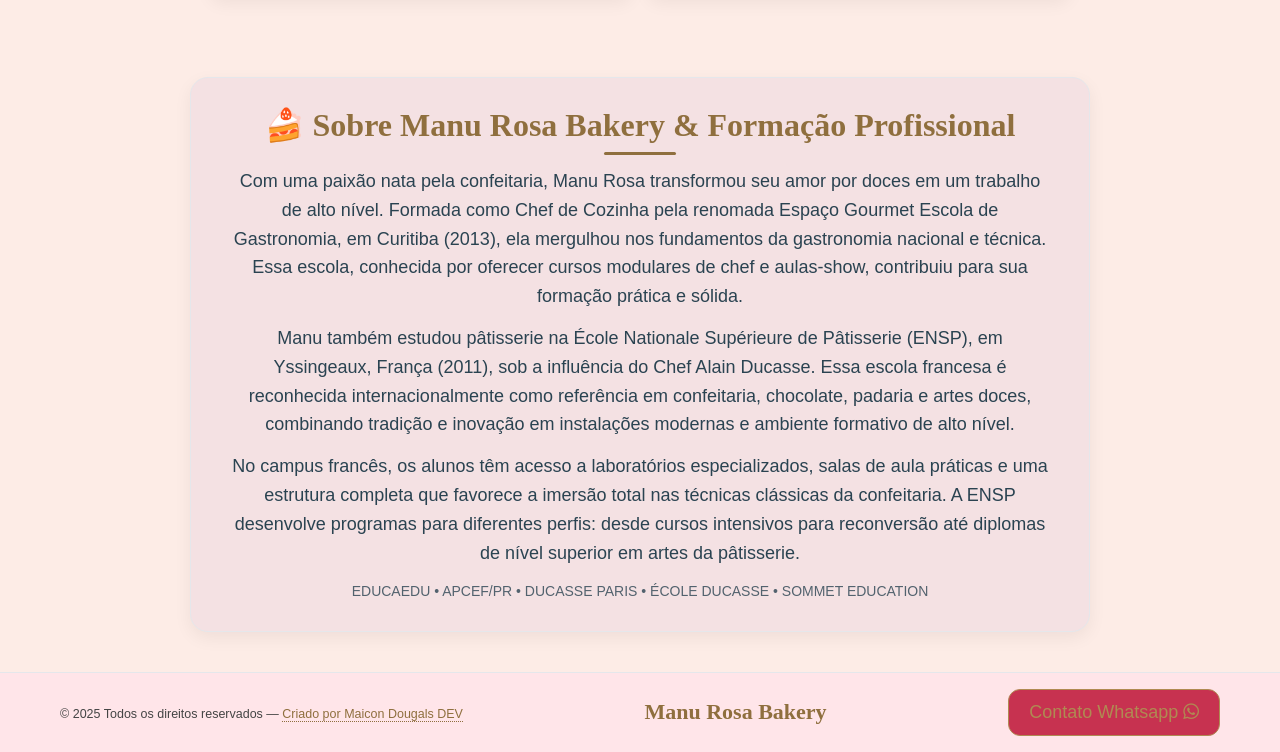
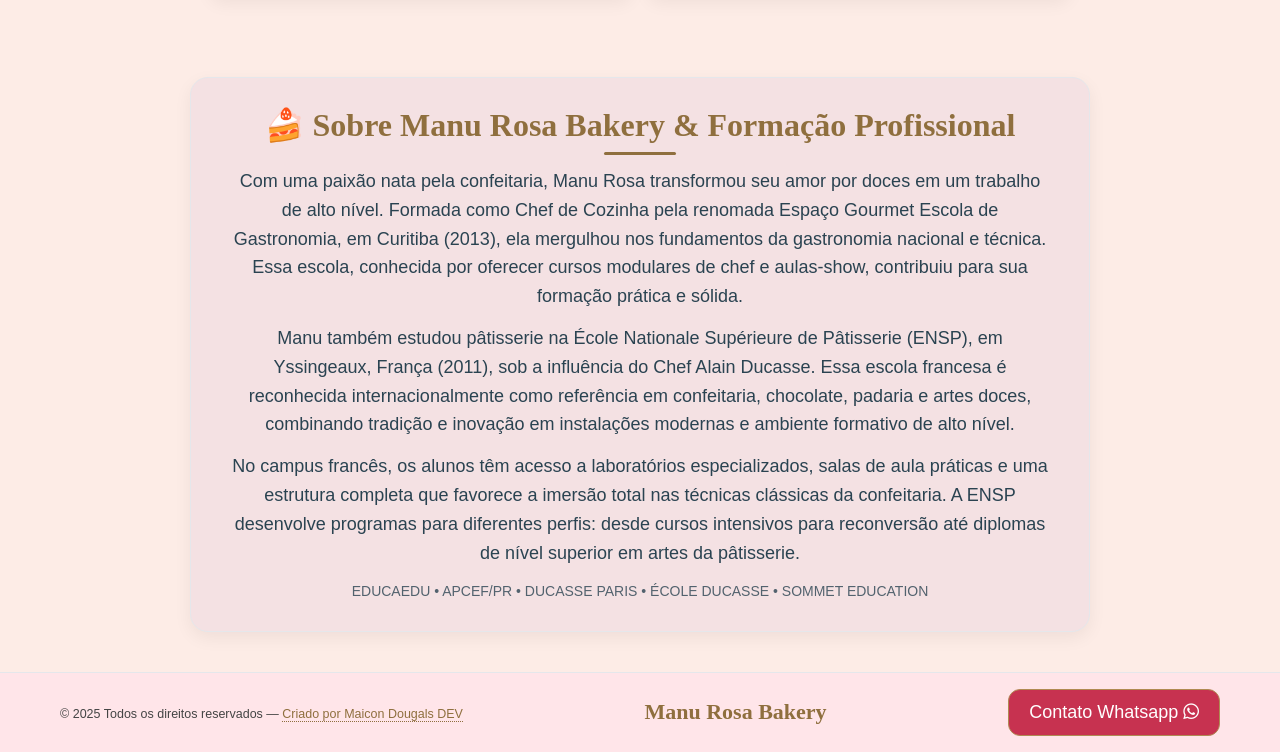
Before and after one commit to maicon-oliveira-dev/Manu-Rosa-Bakery, a plain HTML site: page index.html in a window 1280 px wide. Shown: the part 5588-6340 px from the top of the page. Drawn offline with Linux system fonts and the light colour scheme.

Commit message:
git commit -m "Último commit do dia 😎 (ajustes finais)"

```diff
--- a/assets/css/mobile-fixes.css
+++ b/assets/css/mobile-fixes.css
@@ -231,7 +231,7 @@
   border: 1px solid var(--brand);
   padding: 12px 20px;
   background: #C73250;
-  color: var(--brand);
+  color: white;
   text-decoration: none;
   border-radius: 12px;
 
```
